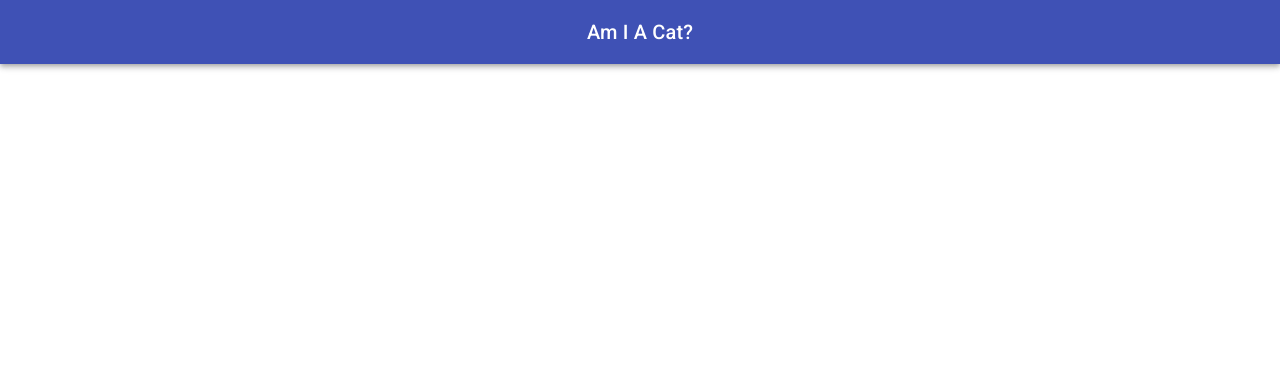
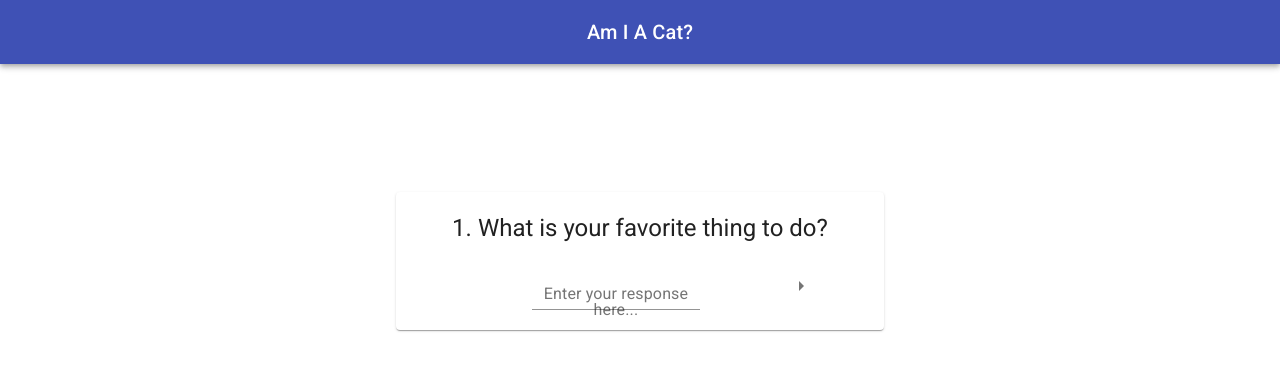
Before and after one commit to sarahkittyy/AmIACat, a React app: page /#/home in a window 1280 px wide. Shown: the top 370 px of the page. Built offline with nearby package versions, Linux system fonts and the light colour scheme.

Commit message:
implemented rest of quiz

```diff
--- /dev/null
+++ b/src/App/Components/Question.jsx
@@ -0,0 +1,84 @@
+import React, {Component} from 'react';
+import * as UI from '@material-ui/core';
+import * as Icons from '@material-ui/icons';
+import { Redirect } from 'react-router-dom';
+
+export default class Question extends Component
+{
+	constructor(props)
+	{
+		super(props);
+
+		this.intendedText = 'meow ';
+
+		this.state = {
+			inputText: '',
+			question: `${props.number}. ${props.text}`,
+			finished: false
+		};
+	}
+
+	textGiven(e)
+	{
+		this.setState({
+			inputText: this.state.inputText + this.intendedText[this.state.inputText.length % this.intendedText.length]
+		});
+	}
+
+	prev()
+	{
+		this.props.prev();
+	}
+
+	next()
+	{
+		this.props.next();
+	}
+
+	render()
+	{
+		if(this.state.finished)
+		{
+			return <Redirect to="/results" />;
+		}
+		return (
+			<UI.Paper style={{width: '35%', padding: '20px', marginTop: '10%'}}>
+				<UI.Typography align="center" variant="h5">
+					{this.state.question}
+				</UI.Typography>
+				<br />
+				<UI.Grid container justify="space-around" alignItems="center">
+					<UI.Grid item>
+						{
+							this.props.number != 1 ?
+								<UI.IconButton onClick={() => this.prev()}>
+									<Icons.ArrowLeft />
+								</UI.IconButton> : ''
+						}
+					</UI.Grid>
+					<UI.Grid item xl={10}>
+						<UI.TextField
+							id="standard-multiline-flexible"
+							onChange={(e) => this.textGiven(e)}
+							multiline
+							value={this.state.inputText}
+							onSubmit={() => this.nextQuestion()}
+							label="Enter your response here...">
+
+						</UI.TextField>
+					</UI.Grid>
+					<UI.Grid item>
+						{
+							this.props.number != this.props.max ?
+								<UI.IconButton onClick={() => this.next()}>
+									<Icons.ArrowRight />
+								</UI.IconButton>
+								:
+								<UI.Button onClick={()=>this.setState({finished: true})}>Finish</UI.Button>
+						}
+					</UI.Grid>
+				</UI.Grid>
+			</UI.Paper>
+		);
+	}
+};
--- /dev/null
+++ b/src/App/Components/QuestionDrawer.jsx
@@ -0,0 +1,43 @@
+import React, { Component } from 'react';
+import * as UI from '@material-ui/core';
+import Question from './Question';
+
+export default class QuestionDrawer extends Component
+{
+	constructor(props)
+	{
+		super(props);
+
+		this.state = {
+			question: 0,
+			questions: props.questions.map((q, index) => {
+				return (
+					<Question number={index + 1} text={q} key={index} max={props.questions.length} next={() => this.nextQuestion()} prev={() => this.prevQuestion()} />
+				);
+			})
+		};
+	}
+
+	nextQuestion()
+	{
+		this.setState({
+			question: this.state.question + 1
+		});
+	}
+
+	prevQuestion()
+	{
+		this.setState({
+			question: this.state.question - 1
+		});
+	}
+
+	render()
+	{
+		return (
+			<>
+				{this.state.questions[this.state.question]}
+			</>
+		);
+	}
+};
--- a/src/App/Home.jsx
+++ b/src/App/Home.jsx
@@ -1,6 +1,7 @@
 import React, {Component} from 'react';
-import style from './Home.css';
 import * as UI from '@material-ui/core';
+import Question from './Components/Question';
+import QuestionDrawer from './Components/QuestionDrawer'
 
 export default class Home extends Component
 {
@@ -32,6 +33,18 @@ export default class Home extends Component
 						</UI.Grid>
 					</UI.Grid>
 				</UI.AppBar>
+				<UI.Grid container justify="center" align="center" direction="column" style={{height: '100%'}}>
+					<UI.Grid item style={{height: '100%'}}>
+						<QuestionDrawer on={0} questions={[
+							'What is your favorite thing to do?',
+							'Why are you taking this quiz?',
+							'What is your favorite type of pet?',
+							'Do you think meows are cute?',
+							'What is your favorite food?',
+							'What is your favorite color?'
+						]}/>
+					</UI.Grid>
+				</UI.Grid>
 			</>
 		);
 	}
--- a/src/App/Page404.jsx
+++ b/src/App/Page404.jsx
@@ -1,11 +1,16 @@
 import React, {Component} from 'react';
-import style from './Page404.css';
+import { Redirect } from 'react-router-dom';
+import * as UI from '@material-ui/core';
 
 export default class Page404 extends Component
 {
 	constructor(props)
 	{
 		super(props);
+
+		this.state = {
+			toHome: false
+		}
 	}
 
 	componentDidMount()
@@ -15,7 +20,21 @@ export default class Page404 extends Component
 
 	render()
 	{
-		return <h1 className={style.header}>404 -- page not found ;-;</h1>;
+		if(this.state.toHome)
+		{
+			return <Redirect to="/home" />;
+		}
+
+		return (
+			<UI.Paper style={{width: '100%', height: '100%'}}>
+				<UI.Typography variant="h2" align="center">404, page not found.</UI.Typography>
+				<UI.Grid container justify="center" align="center">
+					<UI.Grid item>
+						<UI.Button onClick={() => this.setState({toHome: true})}>Return home</UI.Button>
+					</UI.Grid>
+				</UI.Grid>
+			</UI.Paper>
+		);
 
 	}
 };
--- /dev/null
+++ b/src/App/Results.jsx
@@ -0,0 +1,53 @@
+import React, {Component} from 'react';
+import * as UI from '@material-ui/core';
+import {Redirect} from 'react-router-dom';
+
+export default class Results extends Component
+{
+	constructor(props)
+	{
+		super(props);
+
+		this.state = {
+			redirect: false
+		};
+	}
+
+	render()
+	{
+		if(this.state.redirect)
+		{
+			return <Redirect to="/home" />;
+		}
+		return (
+			<>
+			<UI.AppBar position="static">
+				<UI.Grid container alignItems="center" justify="center" direction="row">
+					<UI.Grid item>
+						<UI.Toolbar>
+							<UI.Typography variant="h6" align="center">
+								Am I A Cat? Results!
+							</UI.Typography>
+						</UI.Toolbar>
+					</UI.Grid>
+				</UI.Grid>
+			</UI.AppBar>
+			<UI.Grid container justify="center" align="center" direction="column" style={{height: '100%'}}>
+				<UI.Grid item style={{height: '100%'}}>
+					<UI.Paper style={{width: '80%', height: '40%', padding: '10px', marginTop: '10%'}}>
+						<UI.Typography variant="h2">
+							You are a cat!
+						</UI.Typography>
+						<UI.Typography variant="h4">
+							The quiz results indicate you are 100% cat.
+						</UI.Typography>
+						<UI.Button onClick={() => this.setState({redirect: true})}>
+							Try the quiz again?
+						</UI.Button>
+					</UI.Paper>
+				</UI.Grid>
+			</UI.Grid>
+			</>
+		);
+	}
+};
--- a/src/index.jsx
+++ b/src/index.jsx
@@ -4,12 +4,14 @@ import { Switch, Route, HashRouter, Redirect } from 'react-router-dom';
 import Page404 from './App/Page404';
 import Home from './App/Home';
 import './Global.css'
+import Results from './App/Results';
 
 ReactDOM.render(
 <HashRouter basename="/">
 	<Switch>
 		<Route exact path="/" component={() => <Redirect to="/home" />} />
 		<Route path="/home" component={Home} />
+		<Route path="/results" component={Results} />
 
 		<Route component={Page404} />
 	</Switch>
```
Also changed, not shown: src/App/Home.css (deleted), src/App/Page404.css (deleted).
